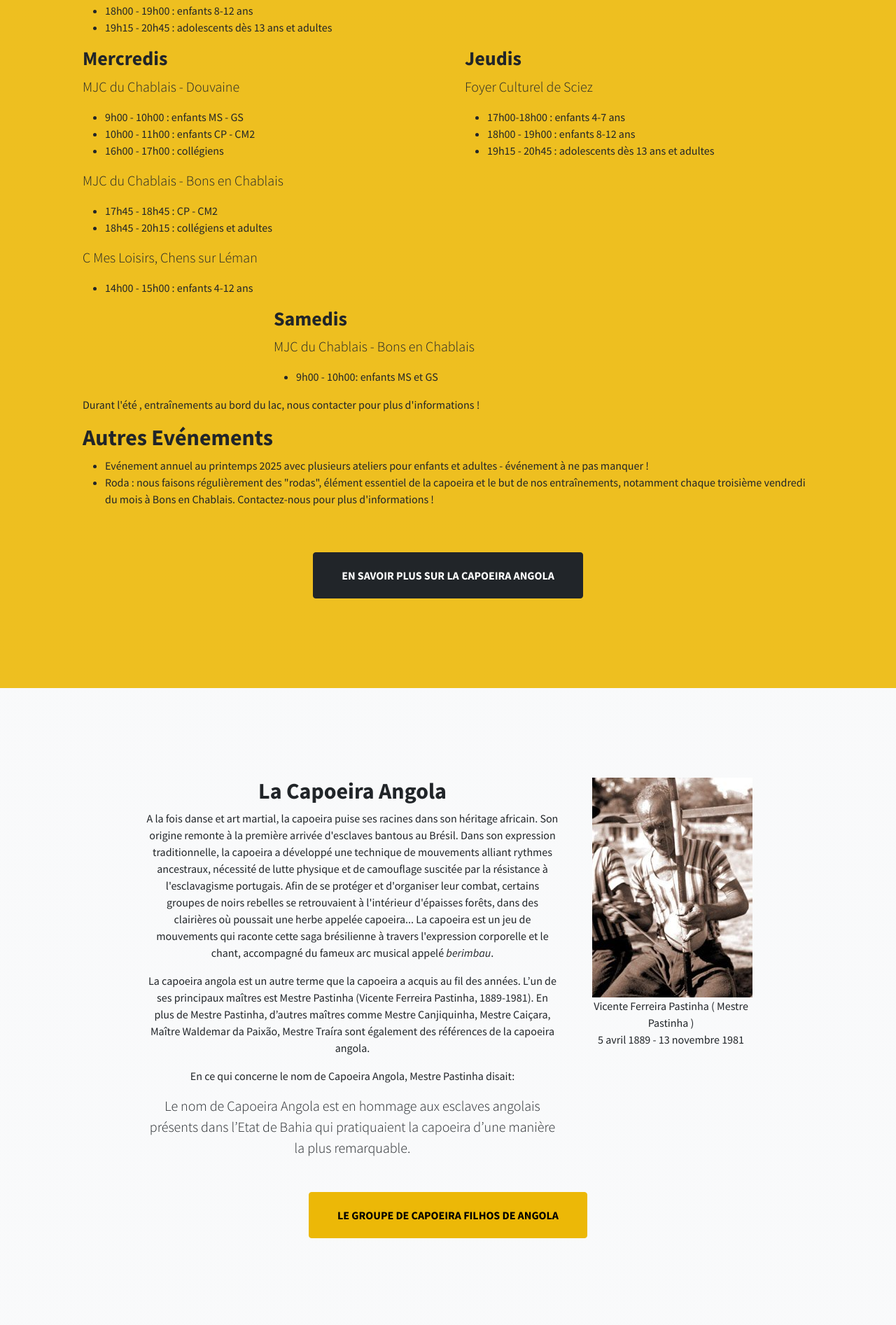
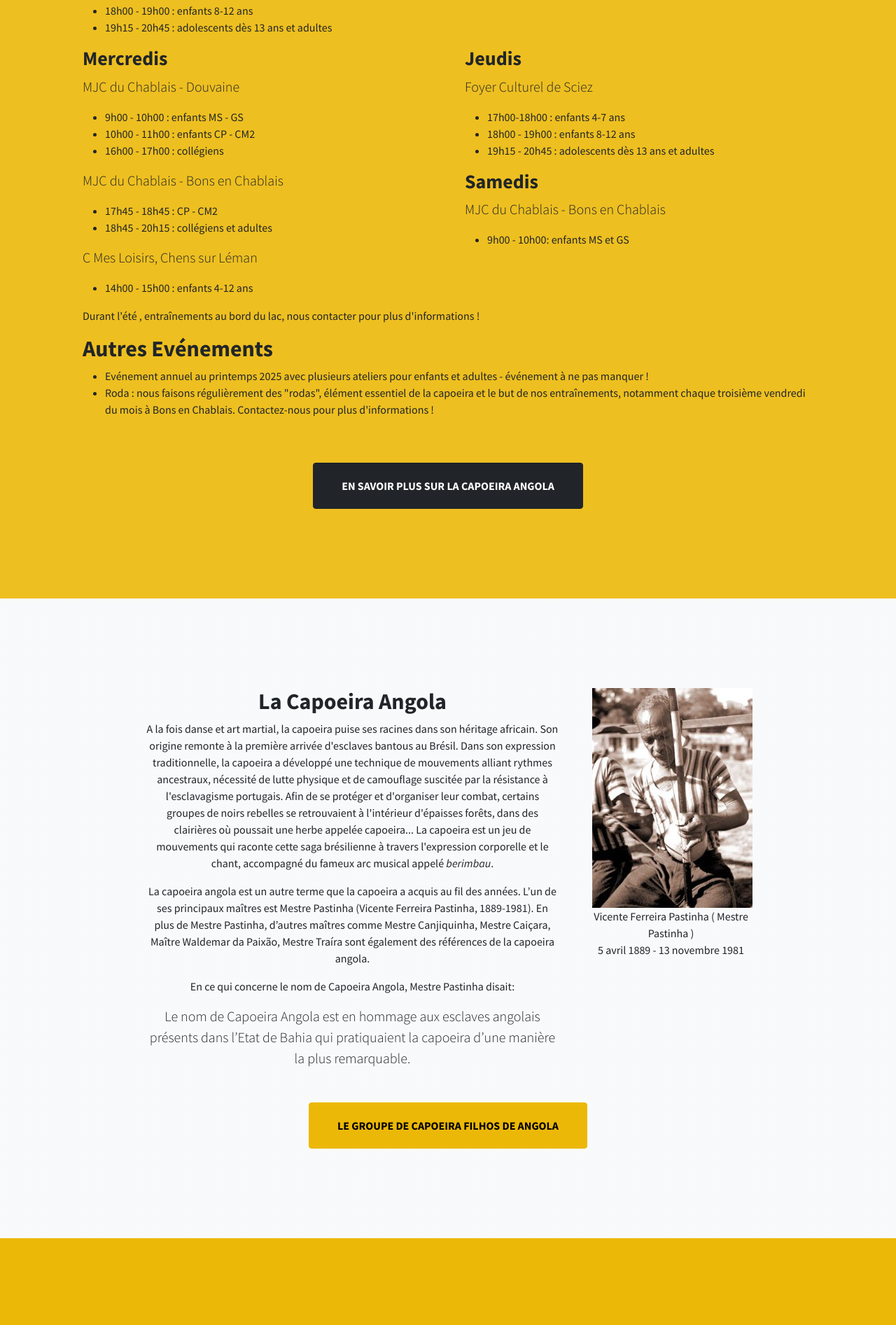
Before and after one commit to guillaumev/filhosdeangola, a Jekyll site: the page index.html, which Jekyll copies as it is, in a window 1280 px wide. Shown: the part 1229-3122 px from the top of the page at 70% size. Built offline with Jekyll 4.4.1, drawn with Linux system fonts in a browser that asks for light colours; nearby versions of some CDN libraries.

Commit message:
Ajout cours

```diff
--- a/index.html
+++ b/index.html
@@ -94,8 +94,6 @@
                       <li>18h00 - 19h00 : enfants 8-12 ans</li>
                       <li>19h15 - 20h45 : adolescents dès 13 ans et adultes </li>
                     </ul>
-                  </div>
-		  <div class="col-lg-6">
                     <h3>Samedis</h3>
                     <p class="lead">MJC du Chablais - Bons en Chablais</p>
                     <ul>
```
